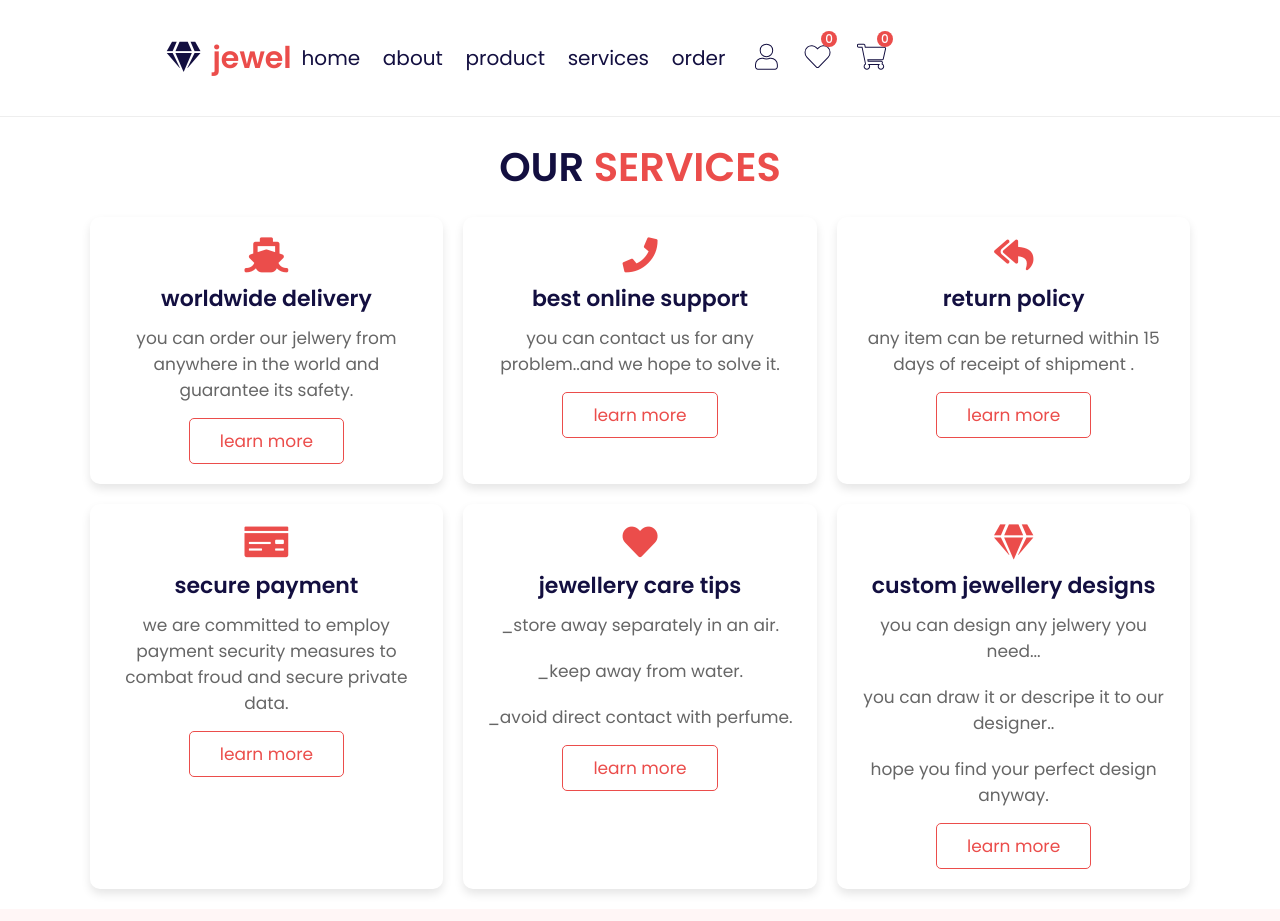
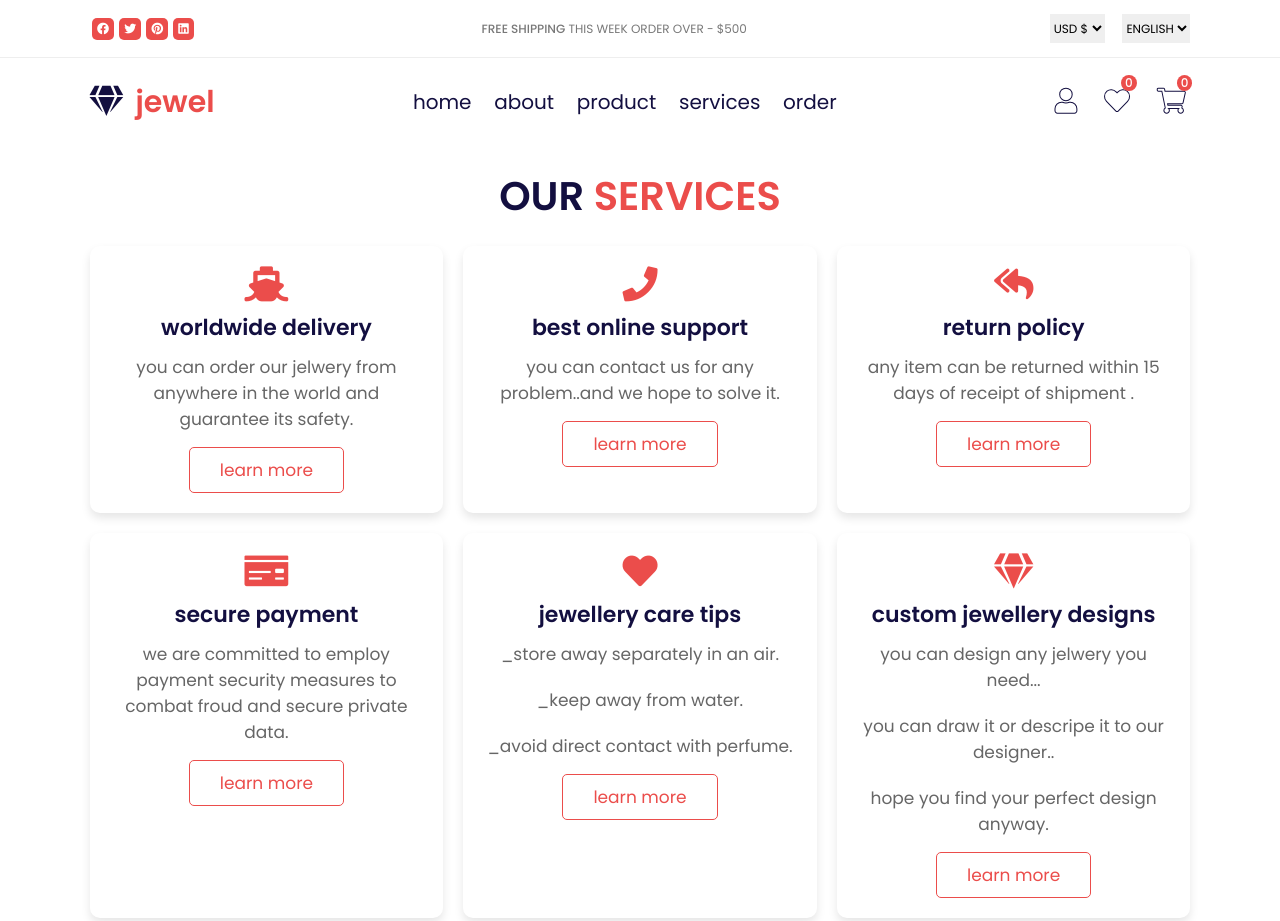
Before and after one commit to AmiraHagger/jewellery-website, a plain HTML site: page services.html in a window 1280 px wide. Shown: the top 921 px of the page. Drawn offline with Linux system fonts and the light colour scheme.

Commit message:
Update services.html

```diff
--- a/services.html
+++ b/services.html
@@ -15,6 +15,35 @@
     <header>
 
         <div class="header-top">
+
+            <div class="social">
+                <a href="#" class="fab fa-facebook"></a>
+                <a href="#" class="fab fa-twitter"></a>
+                <a href="#" class="fab fa-pinterest"></a>
+                <a href="#" class="fab fa-linkedin"></a>
+            </div>
+
+            <div class="alert">
+                <p>
+                    <b>free shipping</b> this week order over - $500
+                </p>
+            </div>
+
+            <div class="actions">
+
+                <select name="currency">
+                    <option value="usd">USD &dollar;</option>
+                    <option value="usd">EGP &pound;</option>
+                </select>
+
+                <select name="language">
+                    <option value="en-US">English</option>
+                    <option value="Arabic">Arabic</option>
+                </select>
+
+            </div>
+
+        </div>
 
     <div class="header-main">
 
```
